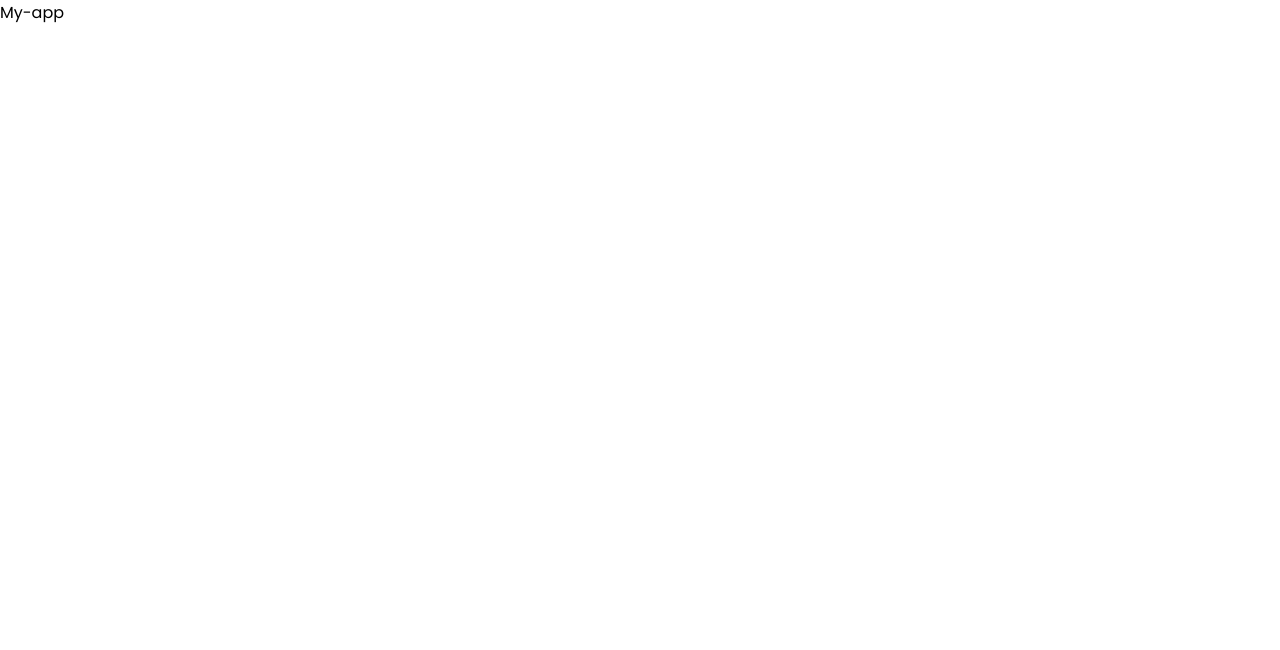
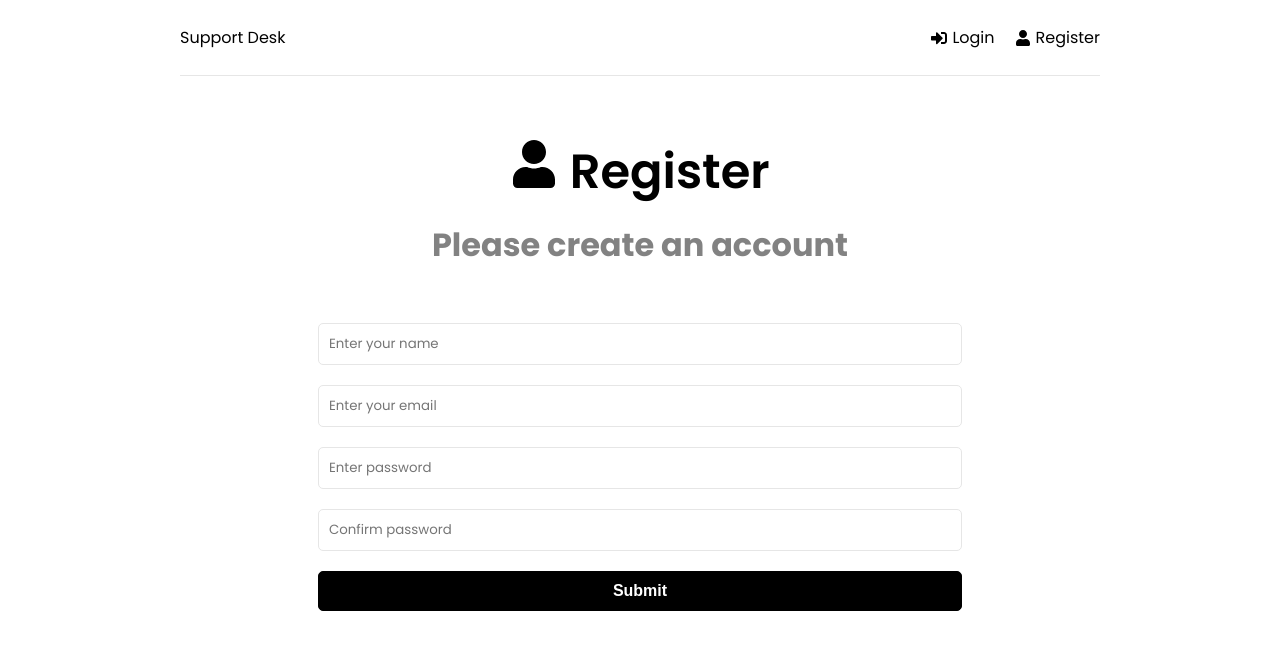
Before and after one commit to SandeepGumaste/MERN-Support-Desk, a React (Create React App) app in the folder frontend/: page /register in a window 1280 px wide. Shown: the top 650 px of the page. Built offline with nearby package versions, Linux system fonts and the light colour scheme.

Commit message:
home, login and register pages & UI added

```diff
--- a/frontend/src/App.js
+++ b/frontend/src/App.js
@@ -1,8 +1,27 @@
+import React from "react";
+import { BrowserRouter as Router, Routes, Route } from "react-router-dom";
+import "react-toastify/dist/ReactToastify.css";
+import Home from "./pages/Home";
+import Login from "./pages/Login";
+import Register from "./pages/Register";
+import Header from "./components/Header";
+import { ToastContainer } from "react-toastify";
+
 function App() {
   return (
-    <div className="App">
-      <header className="App-header">My-app</header>
-    </div>
+    <>
+      <Router>
+        <div className="container">
+          <Header />
+          <Routes>
+            <Route path="/" element={<Home />} />
+            <Route path="/login" element={<Login />} />
+            <Route path="/register" element={<Register />} />
+          </Routes>
+        </div>
+      </Router>
+      <ToastContainer />
+    </>
   );
 }
 
--- /dev/null
+++ b/frontend/src/components/Header.jsx
@@ -0,0 +1,27 @@
+import React from "react";
+import { FaSignInAlt, FaSignOutAlt, FaUser } from "react-icons/fa";
+import { Link } from "react-router-dom";
+
+const Header = () => {
+  return (
+    <header className="header">
+      <div className="logo">
+        <Link to="/">Support Desk</Link>
+      </div>
+      <ul>
+        <li>
+          <Link to="/login">
+            <FaSignInAlt /> Login
+          </Link>
+        </li>
+        <li>
+          <Link to="/register">
+            <FaUser /> Register
+          </Link>
+        </li>
+      </ul>
+    </header>
+  );
+};
+
+export default Header;
--- /dev/null
+++ b/frontend/src/pages/Home.jsx
@@ -0,0 +1,22 @@
+import { Link } from "react-router-dom";
+import { FaQuestionCircle, FaTicketAlt } from "react-icons/fa";
+function Home() {
+  return (
+    <>
+      <section className="heading">
+        <h1>What do you need help with?</h1>
+        <p>Please choose from an option below</p>
+      </section>
+
+      <Link to="/new-ticket" className="btn btn-reverse btn-block">
+        <FaQuestionCircle /> Create New Ticket
+      </Link>
+
+      <Link to="/tickets" className="btn btn-block">
+        <FaTicketAlt /> View My Tickets
+      </Link>
+    </>
+  );
+}
+
+export default Home;
--- /dev/null
+++ b/frontend/src/pages/Login.jsx
@@ -0,0 +1,69 @@
+import React from "react";
+import { useState } from "react";
+import { FaSignInAlt } from "react-icons/fa";
+import { toast } from "react-toastify";
+
+const Login = () => {
+  const [formData, setFormData] = useState({
+    email: "",
+    password: "",
+  });
+
+  const { name, email, password, password2 } = formData;
+
+  const onChange = (e) => {
+    setFormData((prev) => ({
+      ...prev,
+      [e.target.name]: e.target.value,
+    }));
+  };
+
+  const onSubmit = (e) => {
+    e.preventDefault();
+  };
+
+  return (
+    <>
+      <section className="heading">
+        <h1>
+          <FaSignInAlt /> Sign in
+        </h1>
+        <p>Please log in to get support</p>
+      </section>
+      <section className="form">
+        <form onSubmit={onSubmit}>
+          <div className="form-group">
+            <input
+              type="text"
+              className="form-control"
+              id="email"
+              name="email"
+              value={email}
+              onChange={onChange}
+              placeholder="Enter your email"
+              required
+            />
+          </div>
+          <div className="form-group">
+            <input
+              type="password"
+              className="form-control"
+              id="password"
+              name="password"
+              value={password}
+              onChange={onChange}
+              placeholder="Enter password"
+              required
+            />
+          </div>
+
+          <div className="form-group">
+            <button className="btn btn-block">Submit</button>
+          </div>
+        </form>
+      </section>
+    </>
+  );
+};
+
+export default Login;
--- /dev/null
+++ b/frontend/src/pages/Register.jsx
@@ -0,0 +1,97 @@
+import React from "react";
+import { useState } from "react";
+import { FaUser } from "react-icons/fa";
+import { toast } from "react-toastify";
+
+const Register = () => {
+  const [formData, setFormData] = useState({
+    name: "",
+    email: "",
+    password: "",
+    password2: "",
+  });
+
+  const { name, email, password, password2 } = formData;
+
+  const onChange = (e) => {
+    setFormData((prev) => ({
+      ...prev,
+      [e.target.name]: e.target.value,
+    }));
+  };
+
+  const onSubmit = (e) => {
+    e.preventDefault();
+    if (password !== password2) {
+      toast.error("Passwords don't match");
+    }
+  };
+
+  return (
+    <>
+      <section className="heading">
+        <h1>
+          <FaUser /> Register
+        </h1>
+        <p>Please create an account</p>
+      </section>
+      <section className="form">
+        <form onSubmit={onSubmit}>
+          <div className="form-group">
+            <input
+              type="text"
+              className="form-control"
+              id="name"
+              name="name"
+              value={name}
+              onChange={onChange}
+              placeholder="Enter your name"
+              required
+            />
+          </div>
+          <div className="form-group">
+            <input
+              type="text"
+              className="form-control"
+              id="email"
+              name="email"
+              value={email}
+              onChange={onChange}
+              placeholder="Enter your email"
+              required
+            />
+          </div>
+          <div className="form-group">
+            <input
+              type="password"
+              className="form-control"
+              id="password"
+              name="password"
+              value={password}
+              onChange={onChange}
+              placeholder="Enter password"
+              required
+            />
+          </div>
+          <div className="form-group">
+            <input
+              type="password"
+              className="form-control"
+              id="password2"
+              name="password2"
+              value={password2}
+              onChange={onChange}
+              placeholder="Confirm password"
+              required
+            />
+          </div>
+          <div className="form-group">
+            <button className="btn btn-block">Submit</button>
+          </div>
+        </form>
+      </section>
+    </>
+  );
+};
+
+export default Register;
```
